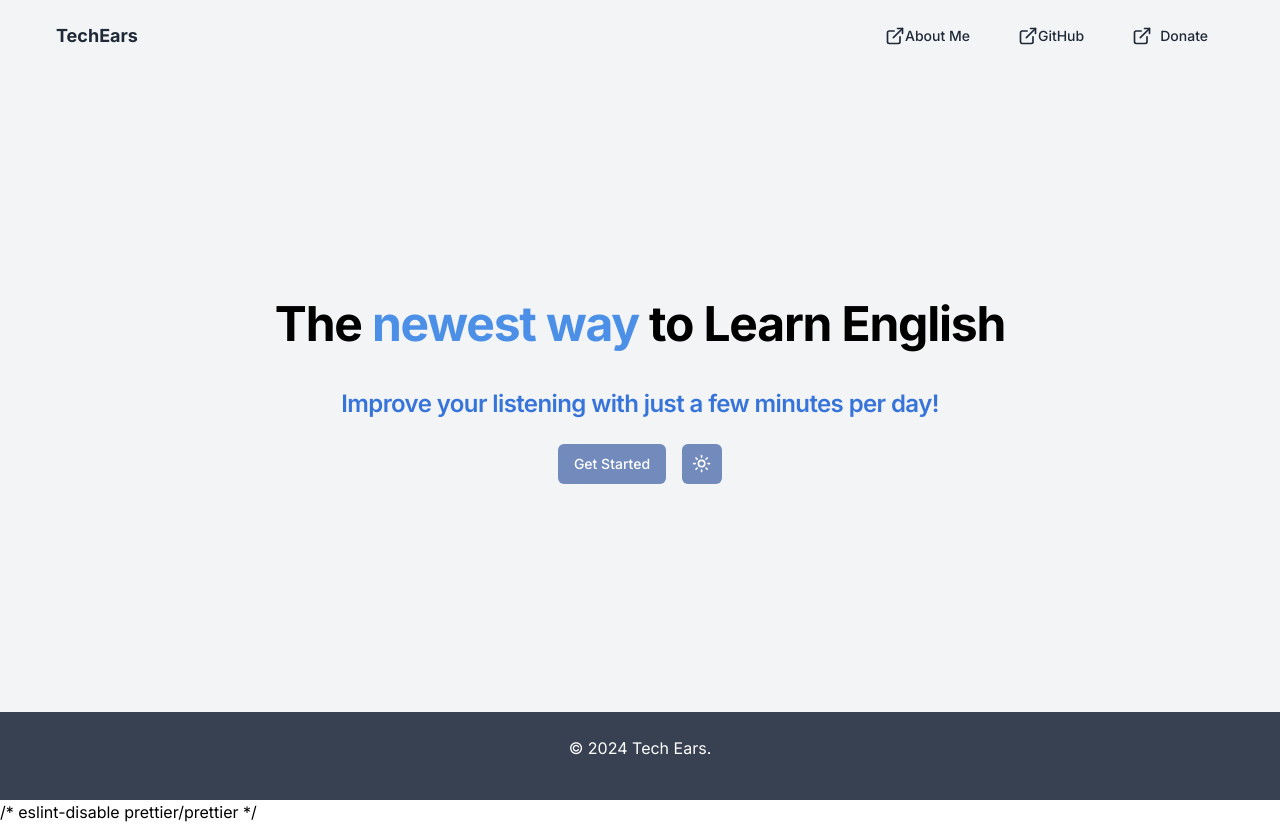
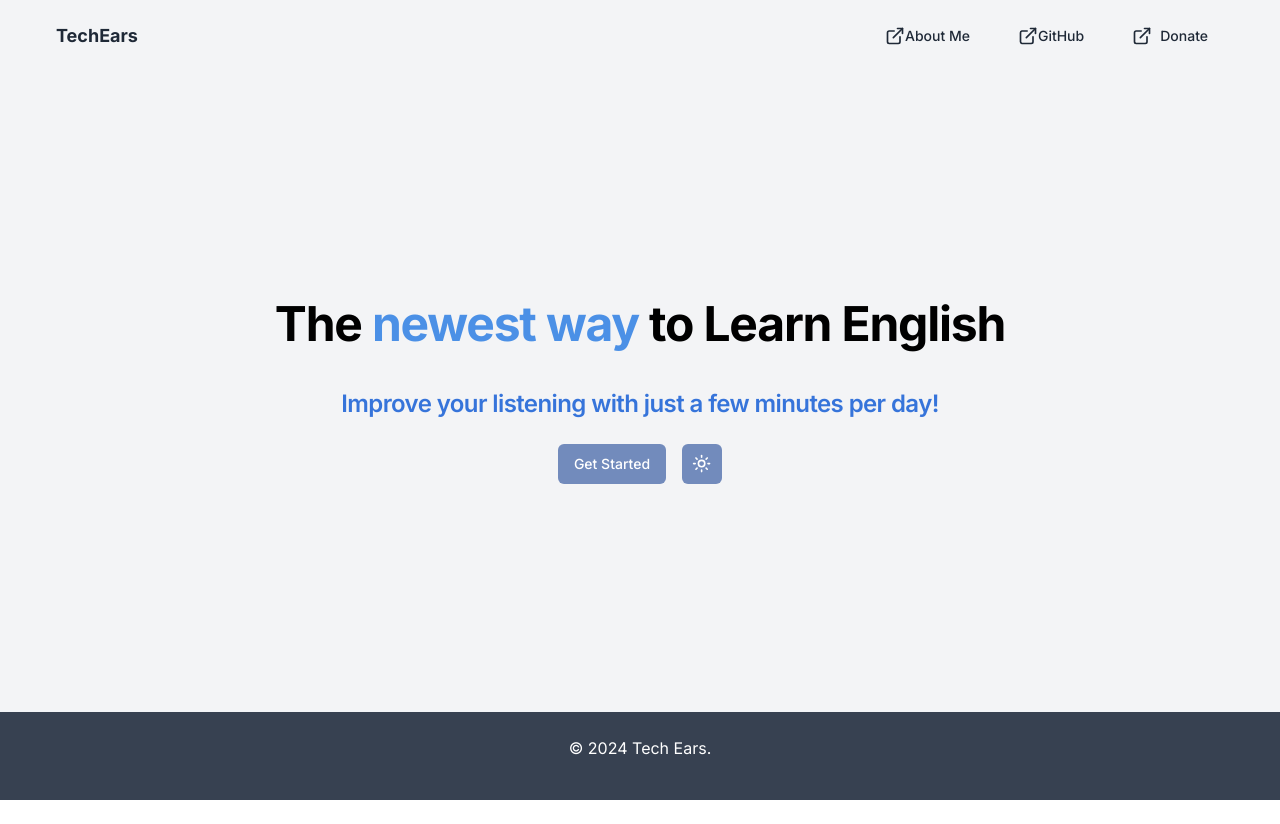
Before and after one commit to arthcc/tech-ears, a Next.js app: page / in a window 1280 px wide. After the commit the page ends 800 px from the top, so only its background shows below. Built offline with nearby package versions, Linux system fonts and the light colour scheme.

Commit message:
fix: eslint disable

```diff
--- a/src/app/layout.tsx
+++ b/src/app/layout.tsx
@@ -59,7 +59,7 @@ export default function RootLayout({ children }: RootLayoutProps) {
           <Analytics />
           <Providers>{children}</Providers>
         </body>
-        /* eslint-disable prettier/prettier */
+        {/* eslint-disable prettier/prettier */}
         <GoogleAnalytics gaId="G-R5SCDC4C8D" />
       </html>
     </>
```
